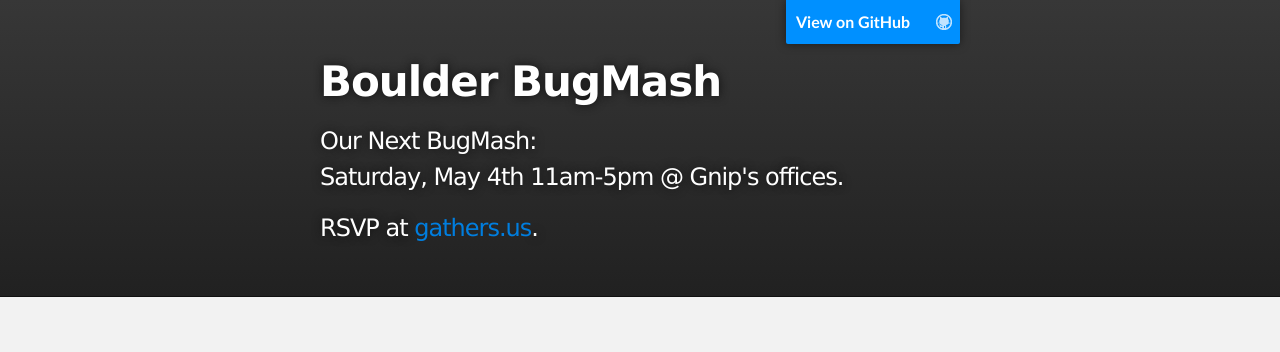
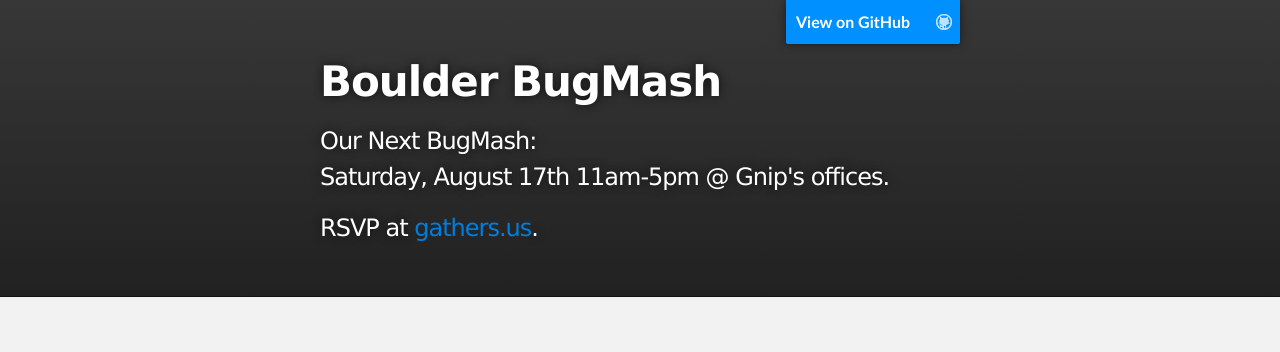
Before and after one commit to boulderbugmash/boulderbugmash.github.com, a Jekyll site: the page built from index.md, in a window 1280 px wide. Shown: the top 352 px of the page. Built offline with Jekyll 4.4.1, drawn with Linux system fonts in a browser that asks for light colours; Markdown is read by kramdown in place of the engine named in the settings.

Commit message:
bump date & time for august meeting

```diff
--- a/_config.yml
+++ b/_config.yml
@@ -1,7 +1,7 @@
 
 title: Boulder BugMash
 description: Contribute to Open Source Software by getting together in a group and mashing bugs.
-upcoming: Our Next BugMash:<br> Saturday, May 4th 11am-5pm @ Gnip's offices.</p> RSVP at <a href="http://gathers.us/events/boulder-rails-bugmash-may-the-4th">gathers.us</a>.
+upcoming: Our Next BugMash:<br> Saturday, August 17th 11am-5pm @ Gnip's offices.</p> RSVP at <a href="http://gathers.us/events/boulder-bugmash-august-2013-312ca">gathers.us</a>.
 excludes: ["CNAME"]
 markdown: maruku
 pygments: true
```
